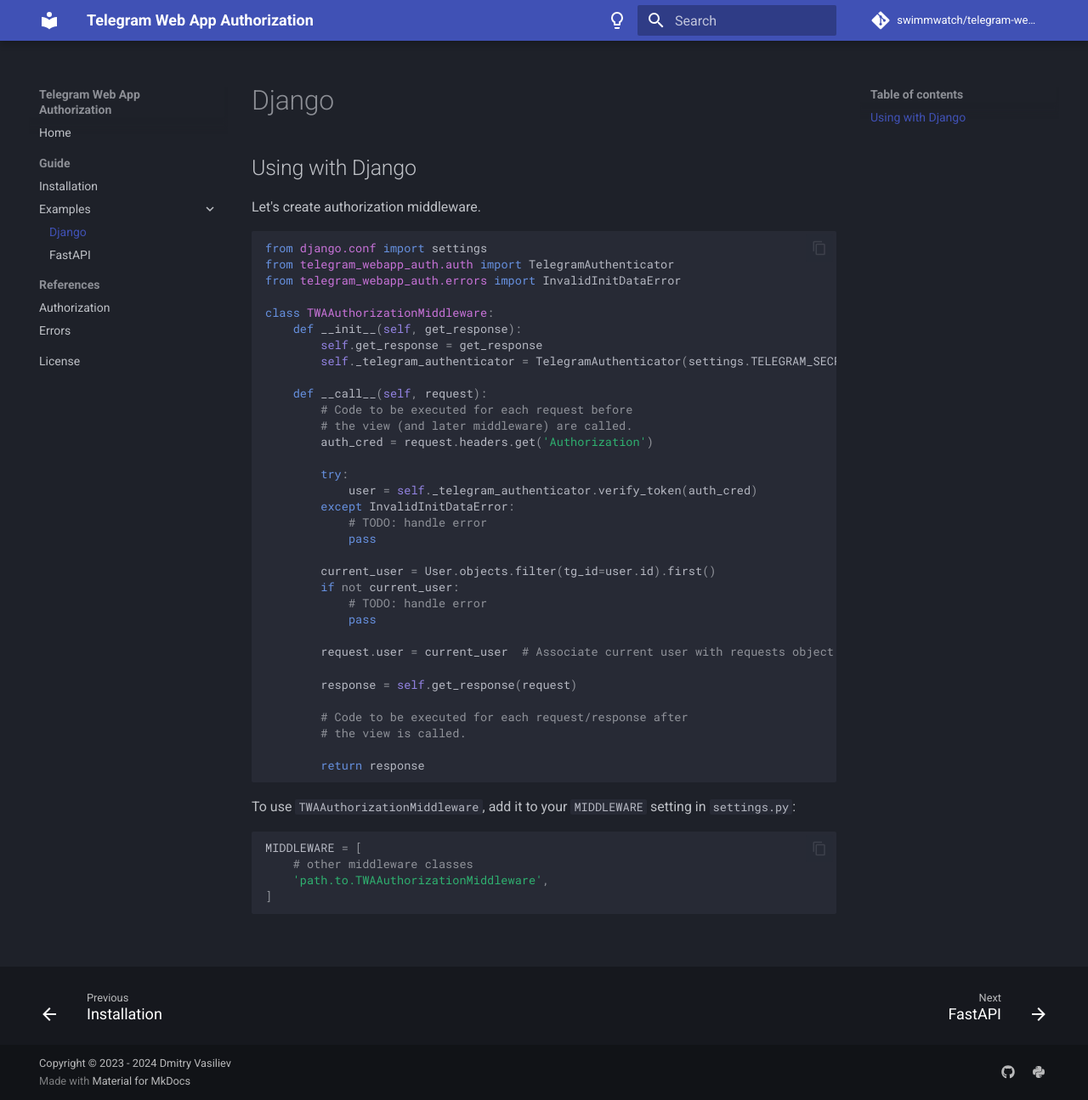
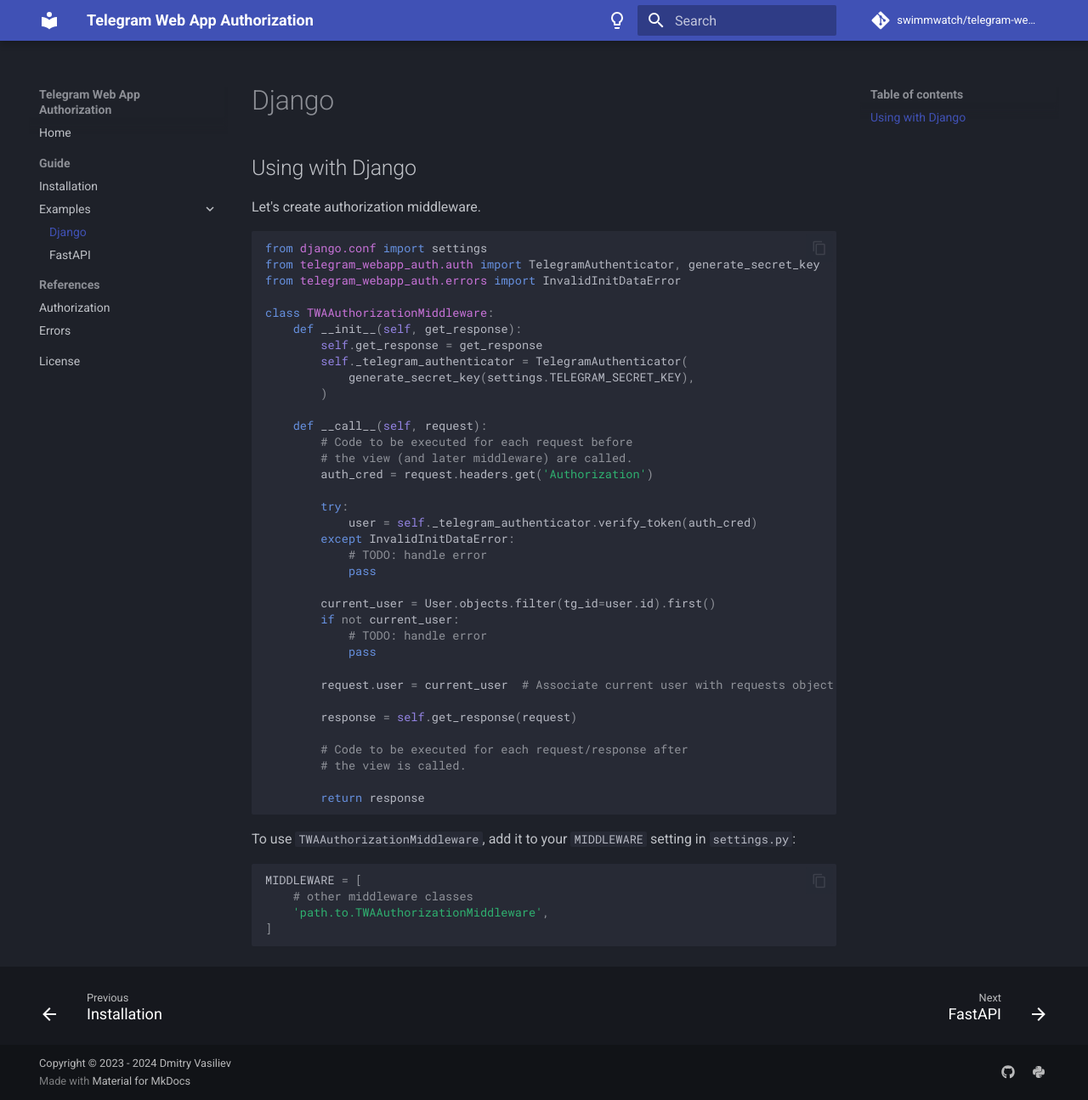
Before and after one commit to swimmwatch/telegram-webapp-auth, an MkDocs documentation site: the page built from docs/guide/examples/django.md, in a window 1280 px wide and 1295 px high. Shown: the whole window at 85% size. Built offline with MkDocs 1.6.1 and Material for MkDocs 9.7.7, drawn with Linux system fonts in a browser that asks for light colours; comment, search, counter and statistics services are not loaded.

Commit message:
Update django guide

````diff
--- a/docs/guide/examples/django.md
+++ b/docs/guide/examples/django.md
@@ -3,13 +3,15 @@
 
 ```python
 from django.conf import settings
-from telegram_webapp_auth.auth import TelegramAuthenticator
+from telegram_webapp_auth.auth import TelegramAuthenticator, generate_secret_key
 from telegram_webapp_auth.errors import InvalidInitDataError
 
 class TWAAuthorizationMiddleware:
     def __init__(self, get_response):
         self.get_response = get_response
-        self._telegram_authenticator = TelegramAuthenticator(settings.TELEGRAM_SECRET_KEY)
+        self._telegram_authenticator = TelegramAuthenticator(
+            generate_secret_key(settings.TELEGRAM_SECRET_KEY),
+        )
 
     def __call__(self, request):
         # Code to be executed for each request before
````
